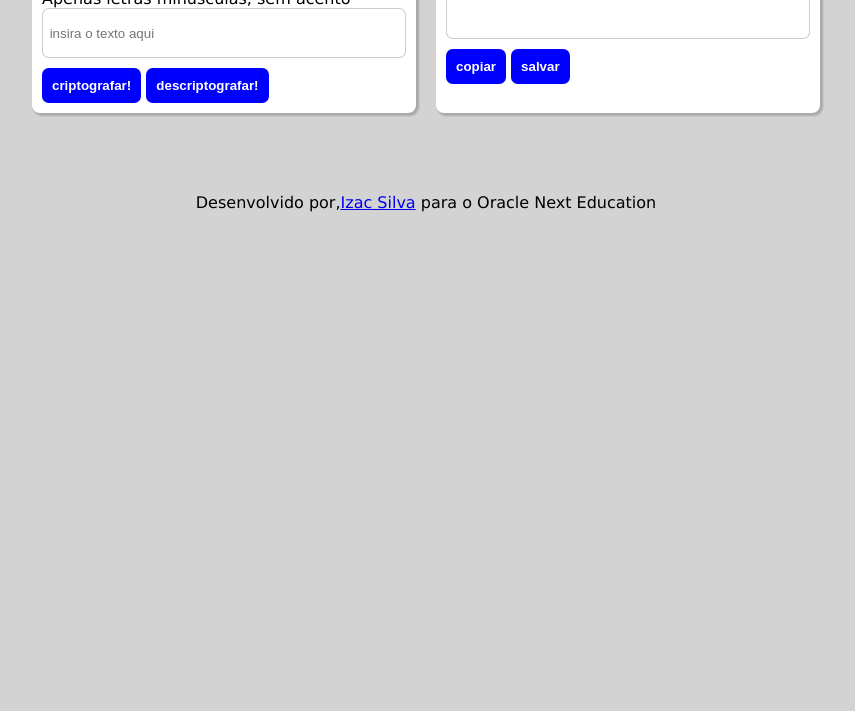
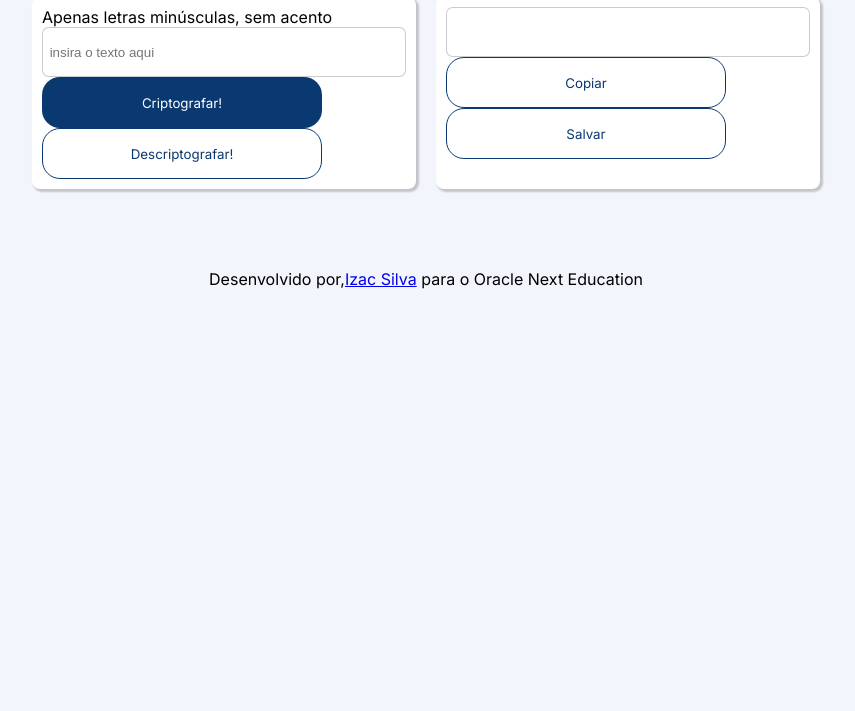
Before and after one commit to Izacsilva/txtEncryptorJS, a plain HTML site: page index.html in a window 1280 px wide. Shown: the part 89-800 px from the top of the page, without its empty margins (214-1069 px from the left). Drawn offline with Linux system fonts and the light colour scheme.

Commit message:
Aplicando novos estilos

```diff
--- a/index.html
+++ b/index.html
@@ -6,19 +6,22 @@
   <meta name="viewport" content="width=device-width, initial-scale=1.0">
   <title>Document</title>
   <link rel="shortcut icon" href="./imagens/favicon-txtEncrypt@web.png" type="image/x-icon">
+  <link href="https://fonts.googleapis.com/css2?family=Inter:wght@400;700&display=swap" rel="stylesheet">
   <link rel="stylesheet" href="style.css">
   <link rel="stylesheet" href="animation.css">
 </head>
 <body>
-  <h1 class="titulo">código secreto</h1>
+  <header>
+    <h1 class="titulo"><img src="./imagens/alura_logotipo.svg" alt="Logotipo Alura."></h1>
+  </header>
 
   <main class="main">
     <section class="form box">
       <form action="" id="formulario">
         <label for="input-texto" class="alertaDeErro">Apenas letras minúsculas, sem acento</label>
         <input class="text-input" type="text" name="input-texto" id="input-texto" placeholder="insira o texto aqui">
-        <input class="btn" type="button" value="criptografar!" id="btn-cripto">
-        <input class="btn" type="button" value="descriptografar!" id="btn-descripto">
+        <input class="btn btn-solid" type="button" value="Criptografar!" id="btn-cripto">
+        <input class="btn btn-stroke" type="button" value="Descriptografar!" id="btn-descripto">
       </form>
     </section>
 
@@ -26,8 +29,8 @@
 
       <input class="text-input" type="text" id="msgResultado"></input>
       <div class="group-btn">
-        <input class="btn" type="submit" value="copiar" id="btn-copy">
-        <input class="btn" type="submit" value="salvar" id="btn-copy">
+        <input class="btn btn-stroke" type="submit" value="Copiar" id="btn-copy">
+        <input class="btn btn-stroke" type="submit" value="Salvar" id="btn-save">
       </div>
     </section>
   </main>
--- a/script.js
+++ b/script.js
@@ -28,6 +28,8 @@ function print(texto) {
 
     txtMsg.textContent = texto
     cardMsg.appendChild(txtMsg)
+
+
 }
 
 function criptografar() {
@@ -82,6 +84,19 @@ function copy() {
     alert("copiado para área de transferência.")
 }
 
+function validation () {
+    const inputEncrypt = document.querySelector('#input-texto').value.length;
+    if (inputEncrypt == "") {
+        console.log("tá vazio")
+    }
+}
+
+function salvar() {
+    localStorage.setItem('Salvando', "arquivo salvo!")
+    console.log("salvou")
+}
+
+
 
 
 
@@ -106,3 +121,4 @@ inputEncrypt.addEventListener("keypress", function (e) {
 document.querySelector('#btn-cripto').addEventListener('click', criptografar)
 document.querySelector('#btn-descripto').addEventListener('click', descriptografar)
 document.querySelector('#btn-copy').addEventListener('click', copy)
+document.querySelector("#btn-save").addEventListener('click', salvar)
--- a/style.css
+++ b/style.css
@@ -5,8 +5,9 @@
 }
 
 body {
-  background-color: lightgray;
-  font-family: Verdana, Geneva, Tahoma, sans-serif;
+  background-color: #F3F5FC;
+  font-family: 'Inter', sans-serif;
+
 }
 
 .main {
@@ -35,17 +36,34 @@ body {
 
 .btn {
   border: 0;
+  border-radius: 18px;
+
+
+  cursor: pointer;
+  font-family: 'Inter', sans-serif;
+  width: 280px;
+  height: 3.2rem;
+  padding: 0 16px;
+  transition: background-color 0.4s;
+
+}
+.btn-stroke {
+  background: none;
+  border: solid 1px #0A3871;
+  color: #0A3871;
+}
+
+.btn-solid {
+  background-color: #0A3871;
   color: white;
-  font-weight: bold;
-  background-color: blue;
-  padding: 10px;
-  margin-top: 10px;
-  border-radius: 0.5em;
-  cursor: pointer;
-  transition: background-color 0.4s;
 }
 .btn:hover {
-  background-color: rgb(60, 112, 255);
+  background-color: #195094;
+
+}
+
+.btn-stroke:hover {
+  background-color: #1950942f;
 
 }
 
```
